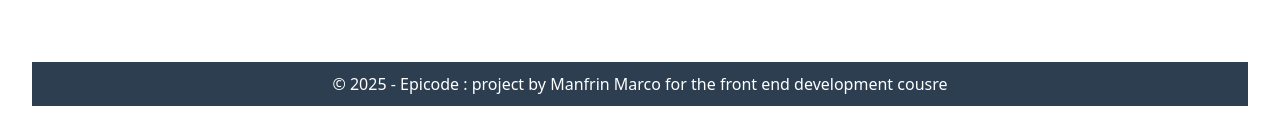
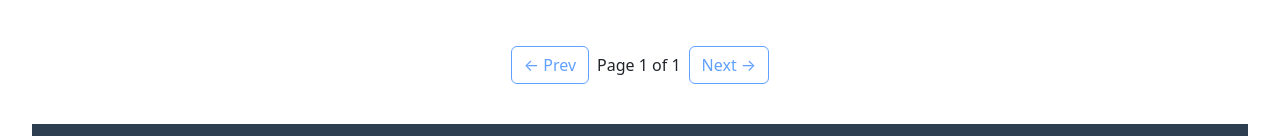
Before and after one commit to marcomanfrin/FrontEndProj, a React (Vite) app in the folder FrontEndProjMM/: page /Bivacchi in a window 1280 px wide. Shown: the part 1349-1485 px from the top of the page. Built offline with nearby package versions, Linux system fonts and the light colour scheme; data requests are answered from the project's data file.

Commit message:
pagination added

```diff
--- a/FrontEndProjMM/src/pages/Bivacchi.jsx
+++ b/FrontEndProjMM/src/pages/Bivacchi.jsx
@@ -9,9 +9,10 @@ import './ComponentLayout.css';
 const Bivacchi = () => {
   const [products, setProducts] = useState([]);
   const [selectedProduct, setSelectedProduct] = useState(null);
-  const [showProducts, setShowProducts] = useState(true);
   const [loading, setLoading] = useState(true);
   const [error, setError] = useState(null);
+  const [page, setPage] = useState(1);
+  const [totalPages, setTotalPages] = useState(1);
 
   const [searchParams, setSearchParams] = useSearchParams();
   const limit = searchParams.get("limit") || 20;
@@ -20,8 +21,7 @@ const Bivacchi = () => {
 
   const fetchProducts = async () => {
     try {
-      //let url = `https://bivacchiappserver.onrender.com/api/bivacchi?_limit=${limit}`;
-      let url = `http://localhost:3001/bivacchi?_limit=${limit}`;
+      let url = `http://localhost:3001/bivacchi?_limit=${limit}&_page=${page}`;
       if (category) url += `&category=${category}`;
       if (search) url += `&q=${encodeURIComponent(search)}`;
 
@@ -29,6 +29,9 @@ const Bivacchi = () => {
       const response = await fetch(url);
       const data = await response.json();
       if (!response.ok) throw new Error("HTTP ERROR!");
+
+      const totalCount = response.headers.get("X-Total-Count");
+      setTotalPages(Math.ceil(totalCount / limit));
       setProducts(data);
     } catch (error) {
       console.error(error);
@@ -40,7 +43,7 @@ const Bivacchi = () => {
 
   useEffect(() => {
     fetchProducts();
-  }, [limit, category, search]);
+  }, [limit, category, search, page]);
 
   const handleSelect = selected => setSelectedProduct(selected);
 
@@ -58,7 +61,8 @@ const Bivacchi = () => {
 
       {error && <Alert variant="danger" className="text-center">❌ {error}</Alert>}
 
-      {!error && showProducts && products.length > 0 ? (
+      {!error && products.length > 0 && !loading ? (
+        <>
           <Row>
             {products.map(product => (
               <Col key={product.id} md={6} lg={4} className="mb-4">
@@ -66,6 +70,25 @@ const Bivacchi = () => {
               </Col>
             ))}
           </Row>
+
+          <div className="d-flex justify-content-center my-4">
+            <button
+              className="btn btn-outline-primary mx-2"
+              onClick={() => setPage(p => Math.max(p - 1, 1))}
+              disabled={page === 1}
+            >
+              ← Prev
+            </button>
+            <span className="align-self-center">Page {page} of {totalPages}</span>
+            <button
+              className="btn btn-outline-primary mx-2"
+              onClick={() => setPage(p => Math.min(p + 1, totalPages))}
+              disabled={page === totalPages}
+            >
+              Next →
+            </button>
+          </div>
+        </>
       ) : !loading && !error ? (
         <div className="text-center mt-4">NO PRODUCTS FOUND</div>
       ) : null}
```
